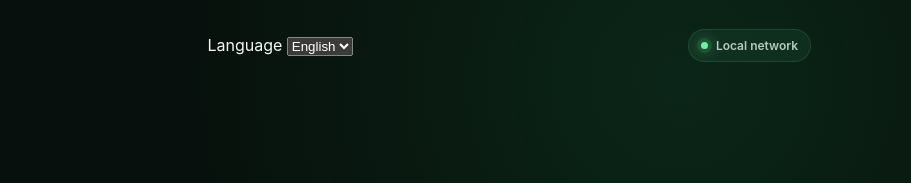
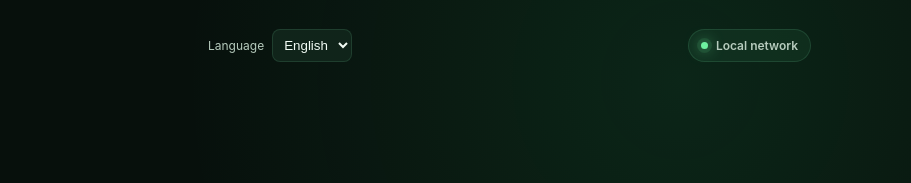
Before and after one commit to AlexZha-dev/transfercove, a plain HTML site: page app/static/upload.html in a window 1280 px wide. Shown: the top 183 px of the page, 369-1280 px from the left. Drawn offline with Linux system fonts and the light colour scheme; no server answers.

Commit message:
style(web): adapt language selector to layout

```diff
--- a/app/static/upload.css
+++ b/app/static/upload.css
@@ -59,7 +59,25 @@ button {
   display: flex;
   align-items: center;
   justify-content: space-between;
+  gap: 12px;
+  flex-wrap: wrap;
   padding: 28px 0;
+}
+
+.language-picker {
+  display: inline-flex;
+  align-items: center;
+  gap: 8px;
+  color: var(--muted-bright);
+  font-size: 12px;
+}
+
+.language-picker select {
+  color: var(--text);
+  background: #10241a;
+  border: 1px solid var(--border);
+  border-radius: 8px;
+  padding: 7px;
 }
 
 .brand {
```
